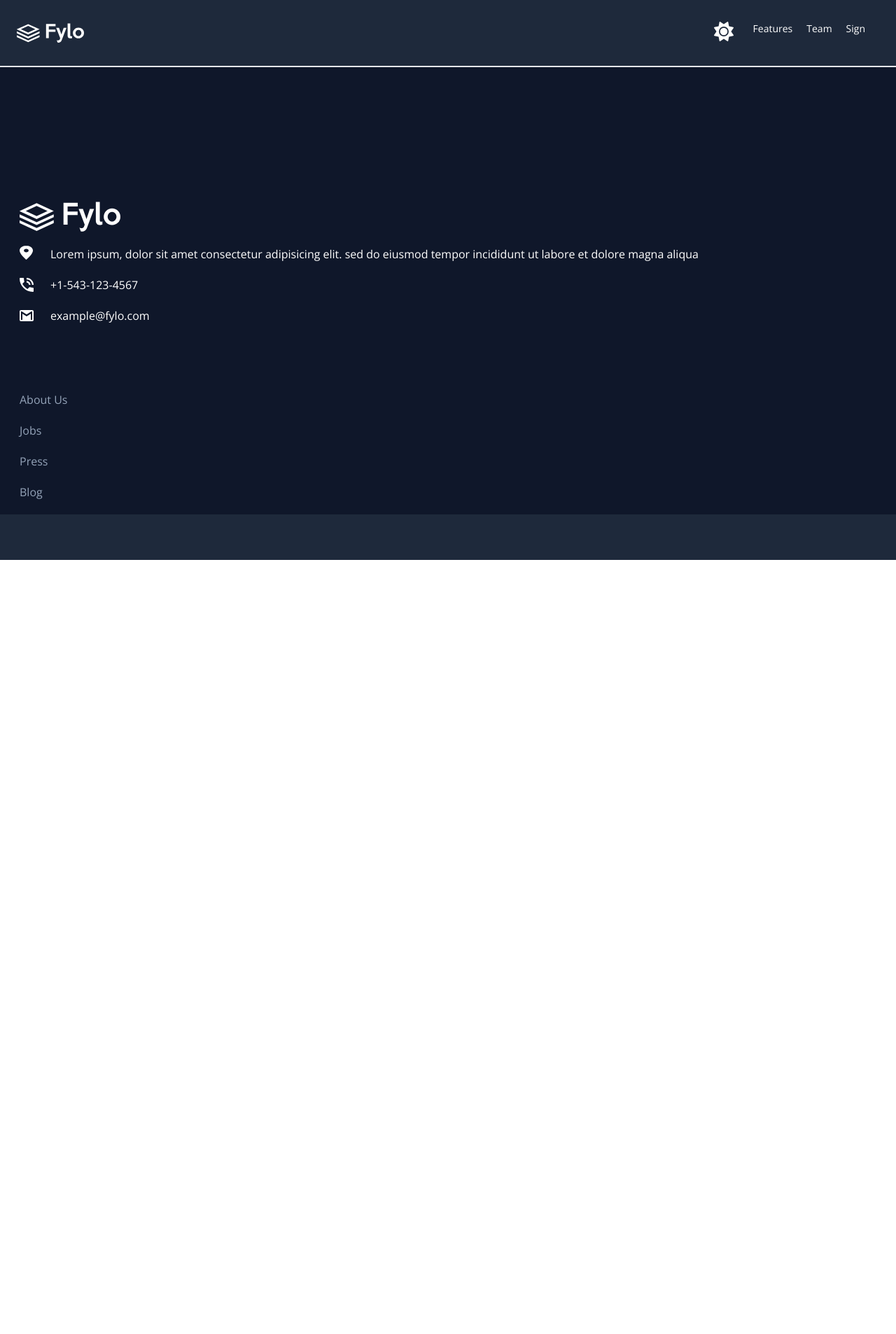
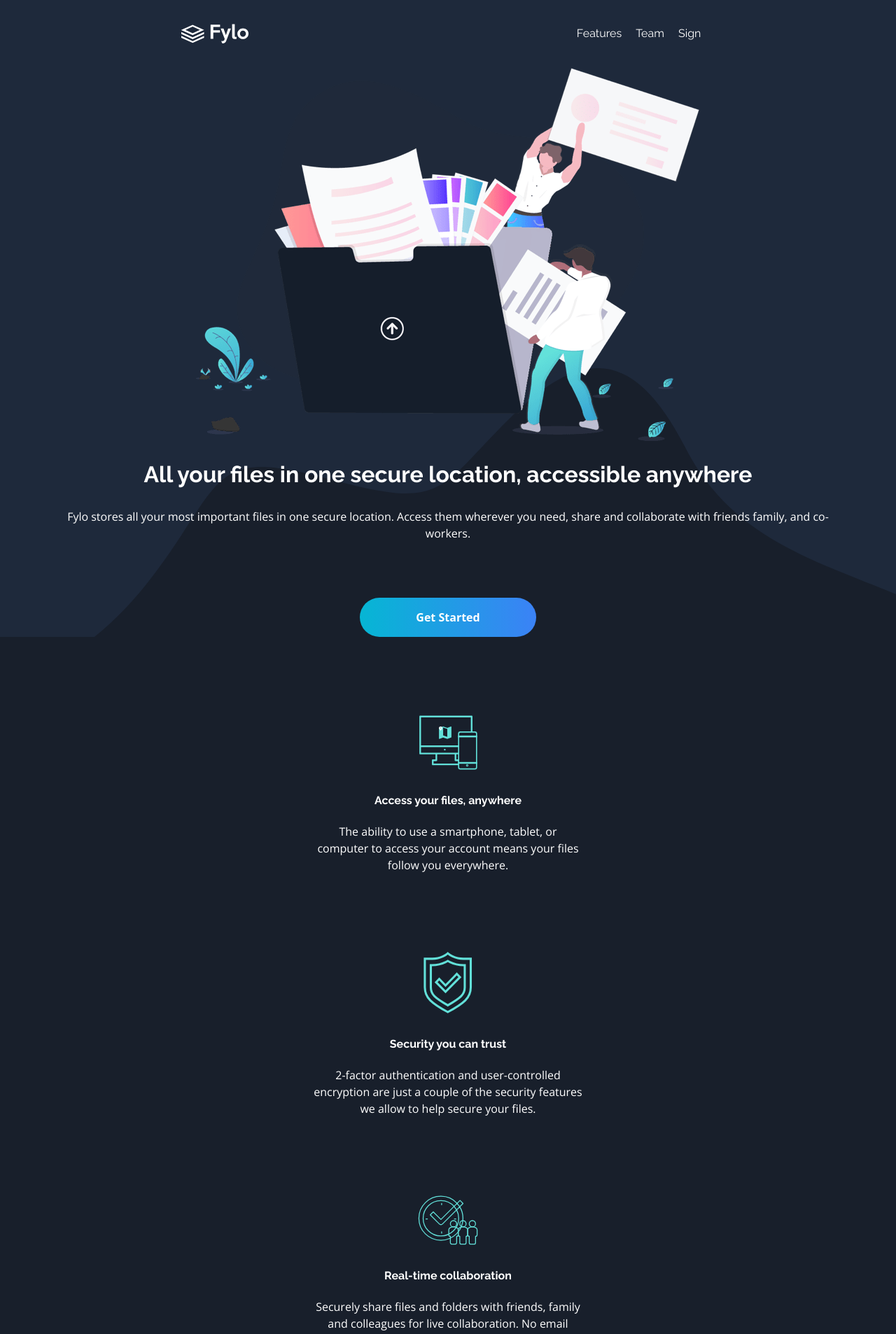
Before and after one commit to thirraz/fylo-dark-theme-landing-page, a React (Vite) app: page / in a window 1280 px wide. Shown: the top 1906 px of the page at 70% size. Before the commit the page ends 800 px from the top, so only its background shows below. Built offline with nearby package versions, Linux system fonts and the light colour scheme.

Commit message:
button, illustrations, stayProductive added

```diff
--- a/index.html
+++ b/index.html
@@ -9,8 +9,11 @@
 		/>
 		<link rel="preconnect" href="https://fonts.googleapis.com" />
 		<link rel="preconnect" href="https://fonts.gstatic.com" crossorigin />
+
+		<link rel="preconnect" href="https://fonts.googleapis.com" />
+		<link rel="preconnect" href="https://fonts.gstatic.com" crossorigin />
 		<link
-			href="https://fonts.googleapis.com/css2?family=Open+Sans:wght@400;700&display=swap"
+			href="https://fonts.googleapis.com/css2?family=Open+Sans:ital,wght@0,400;0,700;1,400;1,700&family=Raleway:ital,wght@0,400;0,700;1,400;1,700&display=swap"
 			rel="stylesheet"
 		/>
 		<link
--- a/src/App.jsx
+++ b/src/App.jsx
@@ -1,25 +1,23 @@
-import { useState, useContext } from "react";
+import { useState } from "react";
 import "./App.css";
-
-//context
-import { ThemeContext } from "./contexts/ThemeContext";
 
 //components
 import { Navbar } from "./components/Navbar";
+import { Main } from "./components/Main";
 import { Footer } from "./components/Footer";
+import { Benefits } from "./components/Benefits";
+import { StayProductive } from "./components/StayProductive";
 
 function App() {
 	const [count, setCount] = useState(0);
-	const { dark, setDark } = useContext(ThemeContext);
 
 	return (
-		<div
-			className={`${
-				dark ? "bg-slate-800" : "bg-blue-300"
-			} w-screen h-screen`}
-		>
+		<div className="bg-slate-800 w-auto h-auto overflow-x-hidden">
 			<Navbar />
-			<Footer />
+			<Main />
+			<Benefits />
+			<StayProductive />
+			{/* <Footer /> */}
 		</div>
 	);
 }
--- /dev/null
+++ b/src/components/Benefits.jsx
@@ -0,0 +1,39 @@
+import React from "react";
+
+import { ItemsBenefits } from "./ItemsBenefits";
+
+import pc from "../assets/images/icon-access-anywhere.svg";
+import security from "../assets/images/icon-security.svg";
+import collaboration from "../assets/images/icon-collaboration.svg";
+import anyFile from "../assets/images/icon-any-file.svg";
+
+export const Benefits = () => {
+	return (
+		<section className="w-screen h-auto pb-10 bg-veryDarkBlue flex justify-center">
+			<div className="md:w-[90%] flex justify-center items-center flex-wrap">
+				<ItemsBenefits
+					icon={pc}
+					title="Access your files, anywhere"
+					text="The ability to use a smartphone, tablet, or computer to
+					access your account means your files follow you
+					everywhere."
+				/>
+				<ItemsBenefits
+					icon={security}
+					title="Security you can trust"
+					text="2-factor authentication and user-controlled encryption are just a couple of the security features we allow to help secure your files."
+				/>
+				<ItemsBenefits
+					icon={collaboration}
+					title="Real-time collaboration"
+					text="Securely share files and folders with friends, family and colleagues for live collaboration. No email attachments required."
+				/>
+				<ItemsBenefits
+					icon={anyFile}
+					title="Store any type of file"
+					text="Wheter you're sharing holidays photos or work documents, Fylo has you covered allowing for all file types to be securely stored and shared."
+				/>
+			</div>
+		</section>
+	);
+};
--- a/src/components/Footer.jsx
+++ b/src/components/Footer.jsx
@@ -6,7 +6,11 @@ import phone from "../assets/images/icon-phone.svg";
 export const Footer = () => {
 	return (
 		<footer className="h-auto flex flex-col bg-slate-900 px-7">
-			<img className="w-36 mt-48" src={logo} alt="fylo's logo icon" />
+			<img
+				className="w-48 mt-48 mb-7"
+				src={logo}
+				alt="fylo's logo icon"
+			/>
 			<ul className="flex flex-col h-auto text-white">
 				<li className="flex mt-5">
 					<img
@@ -36,12 +40,17 @@ export const Footer = () => {
 				</li>
 			</ul>
 
-			<div className="mt-24 text-slate-400">
+			<div className="mt-24 text-slate-300">
 				<p className="mb-5">About Us</p>
 				<p className="mb-5">Jobs</p>
 				<p className="mb-5">Press</p>
 				<p className="mb-5">Blog</p>
 			</div>
+			<div className="mt-12 text-slate-300">
+				<p className="mb-5">Contact Us</p>
+				<p className="mb-5">Terms</p>
+				<p className="mb-5">Privacy</p>
+			</div>
 		</footer>
 	);
 };
--- /dev/null
+++ b/src/components/ItemsBenefits.jsx
@@ -0,0 +1,15 @@
+import React from "react";
+
+export const ItemsBenefits = ({ icon, title, text }) => {
+	return (
+		<article className="max-w-md h-auto mt-28 mx-20 bg-transparent flex flex-col items-center">
+			<img src={icon} alt="" />
+			<h2 className="font-Raleway mt-8 text-white font-bold">
+				{title}
+			</h2>
+			<p className="mt-5 px-8 text-white text-center font-OpenSans">
+				{text}
+			</p>
+		</article>
+	);
+};
--- /dev/null
+++ b/src/components/Main.jsx
@@ -0,0 +1,26 @@
+import imageIntro from "../assets/images/illustration-intro.png";
+import curvy from "../assets/images/bg-curvy-desktop.svg";
+
+export const Main = () => {
+	return (
+		<main className="w-screen h-auto md:h-auto cover flex justify-center items-center relative overflow-x-hidden">
+			<div className="flex flex-col w-full h-auto justify-center items-center">
+				<img className="max-w-[80%] z-20" src={imageIntro} alt="" />
+				<h1 className="font-Raleway text-2xl text-white mt-8 z-20 w-[70%] font-bold text-center text-[2rem]">
+					All your files in one secure location, accessible
+					anywhere
+				</h1>
+				<p className=" w-full text-white text-center z-20 font-OpenSans mt-8 px-16">
+					Fylo stores all your most important files in one secure
+					location. Access them wherever you need, share and
+					collaborate with friends family, and co-workers.
+				</p>
+
+				<button className="mt-20 text-white font-bold z-20 rounded-full px-20 py-4 bg-gradient-to-r from-cyan-500 to-blue-500">
+					Get Started
+				</button>
+			</div>
+			<div className="w-full h-96 bg-curvyMobile lg:bg-curvyDesktop  bg-no-repeat bg-right-top  bg-cover absolute right-0 -bottom-0 z-10 " />
+		</main>
+	);
+};
--- a/src/components/Navbar.jsx
+++ b/src/components/Navbar.jsx
@@ -1,59 +1,26 @@
 import logo from "../assets/images/logo.svg";
 
-import { useContext } from "react";
-
-import { ThemeContext } from "../contexts/ThemeContext";
 import { FontAwesomeIcon } from "@fortawesome/react-fontawesome";
 import { faSun } from "@fortawesome/free-solid-svg-icons";
 import { faMoon } from "@fortawesome/free-solid-svg-icons";
 
 export const Navbar = () => {
-	const { dark, setDark } = useContext(ThemeContext);
-
 	return (
 		<>
-			<header className="h-24 px-6 flex items-center justify-between border-b-2">
+			<header className="font-Raleway h-24 px-6 flex items-center justify-around">
 				<img
 					className="w-24 fill-black"
 					src={logo}
 					alt="Fylo's logo icon"
 				/>
 				<nav className="">
-					<ul
-						className={`flex ${
-							dark ? "text-white" : "text-slate-700"
-						}`}
-					>
-						{dark ? (
-							<li
-								onClick={() => setDark((s) => !s)}
-								className="mr-7 cursor-pointer"
-							>
-								<FontAwesomeIcon
-									icon={faSun}
-									className="text-white md:w-7 md:h-7 md:hover:scale-110"
-								/>
-							</li>
-						) : (
-							<li
-								onClick={() => setDark((s) => !s)}
-								className="mr-7 cursor-pointer"
-							>
-								<FontAwesomeIcon
-									icon={faMoon}
-									className="text-slate-800 md:w-7 md:h-7 md:hover:scale-110"
-								/>
-							</li>
-						)}
-
-						<li className="mr-5 text-sm ">Features</li>
-						<li className="mr-5 text-sm">Team</li>
-						<li className="mr-5 text-sm">Sign</li>
+					<ul className="flex text-white">
+						<li className="mr-5">Features</li>
+						<li className="mr-5">Team</li>
+						<li className="mr-5">Sign</li>
 					</ul>
 				</nav>
 			</header>
-
-			{console.log(dark)}
 		</>
 	);
 };
--- /dev/null
+++ b/src/components/StayProductive.jsx
@@ -0,0 +1,27 @@
+import React from "react";
+
+import productiveIllustration from "../assets/images/illustration-stay-productive.png";
+
+export const StayProductive = () => {
+	return (
+		<div className="w-screen h-auto px-7 bg-veryDarkBlue flex flex-col items-center">
+			<img
+				className="px-5"
+				src={productiveIllustration}
+				alt="illustration to represent the Fylo's productive"
+			/>
+			<h2 className="self-start text-white text-lg font-OpenSans font-bold mt-14">
+				Stay productive, wherever you are
+			</h2>
+			<p className="text-white font-OpenSans pr-7 mb-8 ">
+				Never let location be an issue when accessing your files.
+				Fylo has you covered or all o your file storage needs
+			</p>
+			<p className="text-white font-OpenSans pr-7 mb-14">
+				Securely share files and folders with friends, family and
+				colleagues for live collaboration. No email attachments
+				required.
+			</p>
+		</div>
+	);
+};
--- a/src/contexts/ThemeContext.jsx
+++ /dev/null
@@ -1,13 +0,0 @@
-import { createContext, useState } from "react";
-
-export const ThemeContext = createContext();
-
-export const ThemeContextProvider = ({ children }) => {
-	const [dark, setDark] = useState(true);
-
-	return (
-		<ThemeContext.Provider value={{ dark, setDark }}>
-			{children}
-		</ThemeContext.Provider>
-	);
-};
--- a/src/index.css
+++ b/src/index.css
@@ -2,7 +2,3 @@
 @tailwind components;
 @tailwind variants;
 @tailwind utilities;
-
-* {
-	font-family: "Open Sans";
-}
--- a/src/main.jsx
+++ b/src/main.jsx
@@ -3,12 +3,8 @@ import ReactDOM from "react-dom/client";
 import App from "./App";
 import "./index.css";
 
-import { ThemeContextProvider } from "./contexts/ThemeContext";
-
 ReactDOM.createRoot(document.getElementById("root")).render(
 	<React.StrictMode>
-		<ThemeContextProvider>
-			<App />
-		</ThemeContextProvider>
+		<App />
 	</React.StrictMode>
 );
--- a/tailwind.config.cjs
+++ b/tailwind.config.cjs
@@ -2,10 +2,27 @@
 module.exports = {
 	content: ["./src/**/*.{jsx,js}", "./public/index.html"],
 	theme: {
-		extend: {},
-		fontFamily: {
-			OpenSans: '"Open Sans", sans-serif',
+		extend: {
+			backgroundImage: {
+				curvyDesktop:
+					"url('./src/assets/images/bg-curvy-desktop.svg')",
+				curvyMobile:
+					"url('./src/assets/images/bg-curvy-mobile.svg')",
+				imageIntro:
+					"url('./src/assets/images/illustration-intro.png')",
+			},
+			colors: {
+				veryDarkBlue: "#181F2B",
+			},
+			fontFamily: {
+				OpenSans: '"Open Sans", sans-serif',
+				Raleway: "'Raleway', sans-serif",
+			},
+			width: {
+				"90pc": "90%",
+				"60pc": "80%",
+			},
 		},
+		plugins: [],
 	},
-	plugins: [],
 };
```
